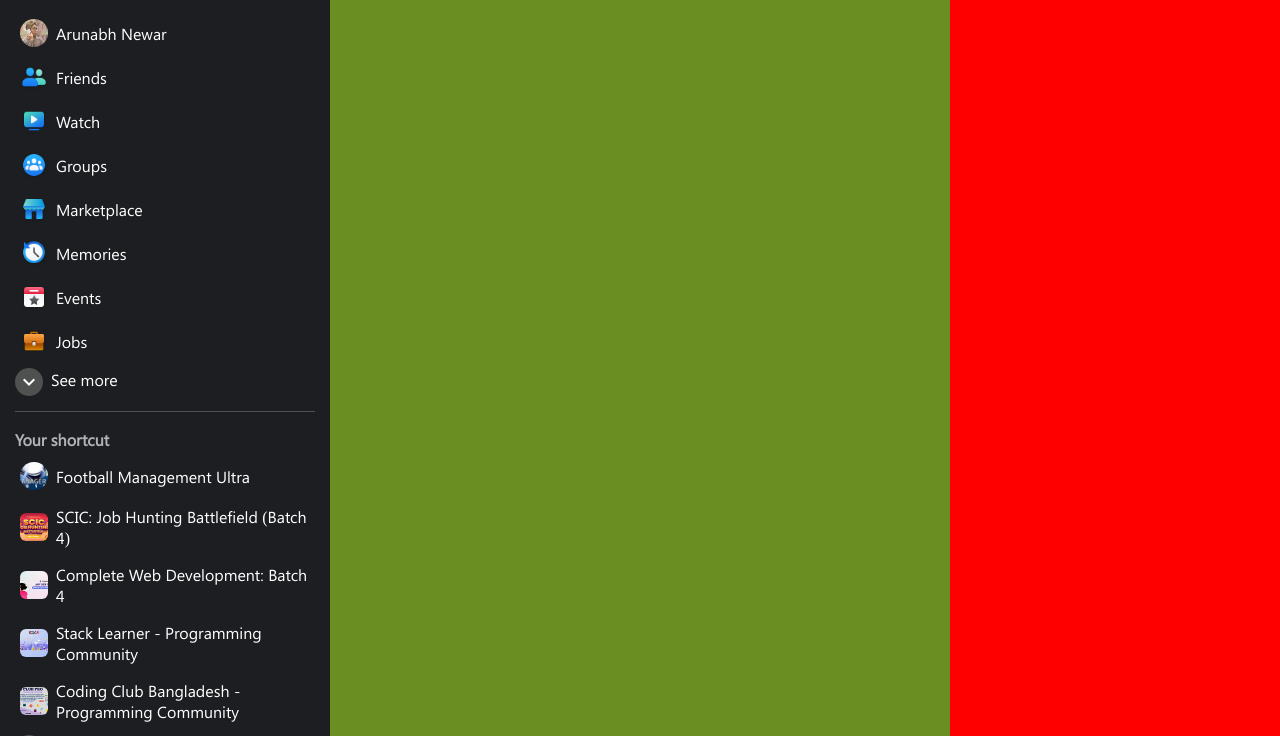
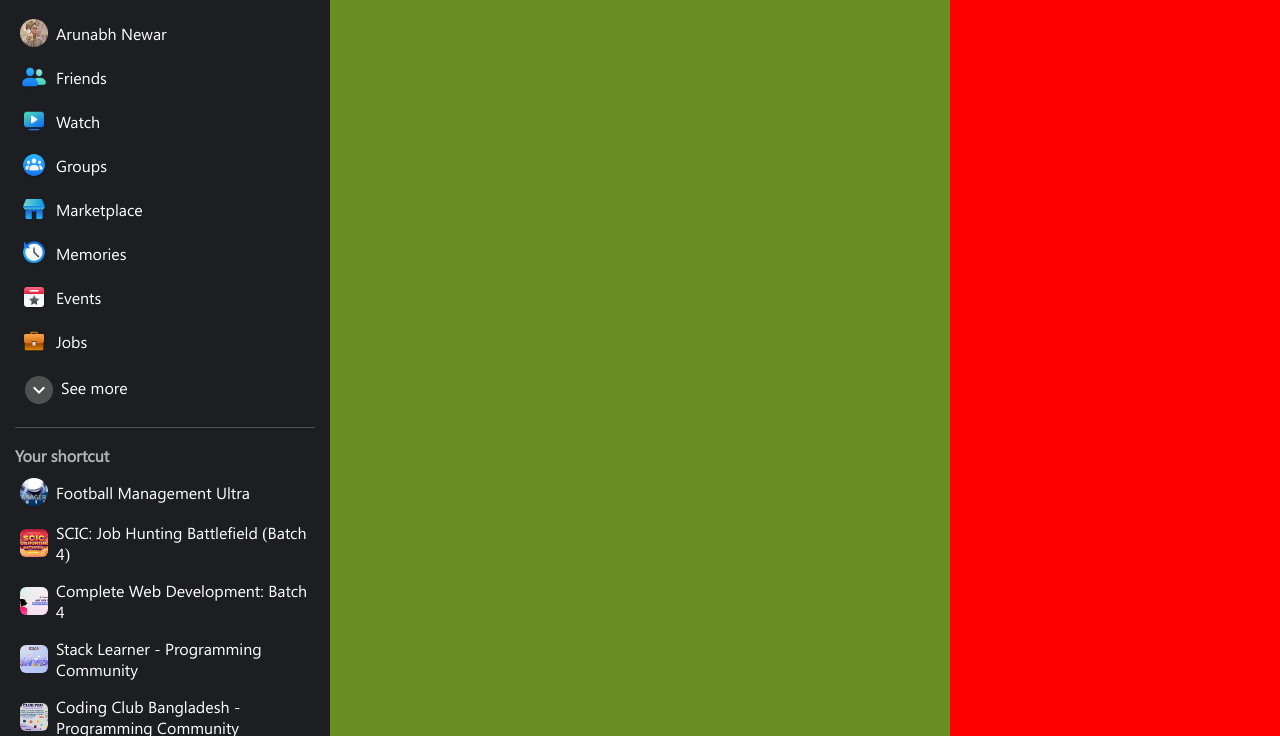
Before and after one commit to arunabhnewar/facebook-clone, a plain HTML site: page index.html in a window 1280 px wide. Shown: the part 64-800 px from the top of the page. Drawn offline with Linux system fonts and the light colour scheme.

Commit message:
corrected

```diff
--- a/css/style.css
+++ b/css/style.css
@@ -268,9 +268,12 @@ main {
     border-radius: 50%;
 }
 
+.left_side_menu li:last-child {
+    padding: 8px 5px;
+}
+
 .left_side_menu li:last-child div {
     margin-right: 8px;
-    padding: 8px 5px;
     height: 28px;
     width: 28px;
     background: #4F5050;
@@ -279,6 +282,7 @@ main {
     align-items: center;
     border-radius: 50%;
     margin-top: 5px;
+    margin-left: 5px;
 }
 
 .separate_div {
```
